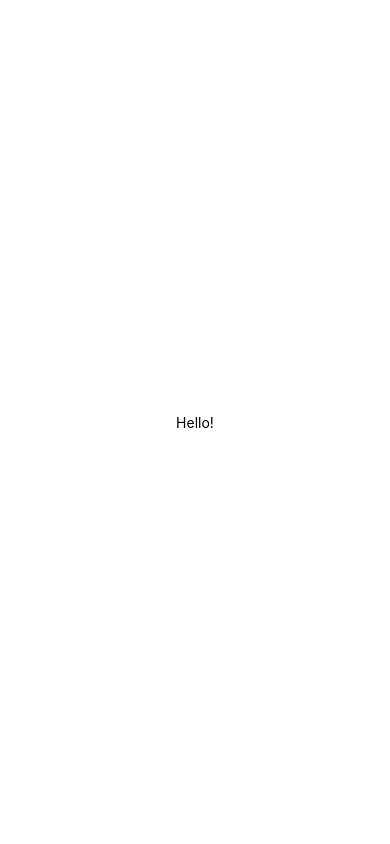
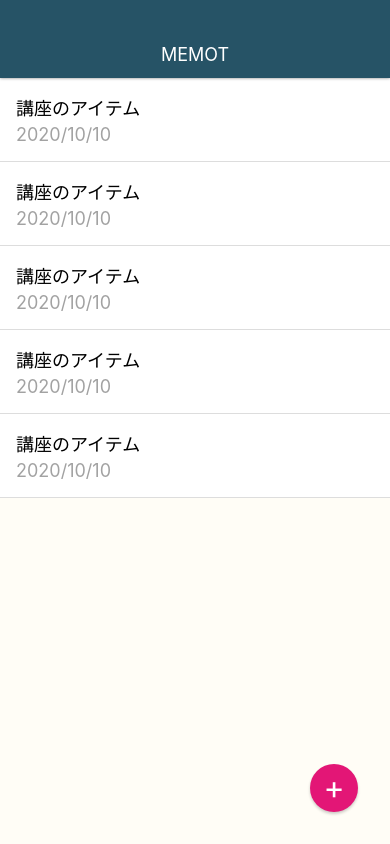
Before and after one commit to ffqwe/MemoApp, a React Native app: screen / in a window 390 px wide. Built offline with nearby package versions, Linux system fonts and the light colour scheme.

Commit message:
Create MemoList

```diff
--- a/App.js
+++ b/App.js
@@ -1,12 +1,50 @@
 import { StatusBar } from 'expo-status-bar';
 import React from 'react';
 import { StyleSheet, Text, View } from 'react-native';
+
+
 
 export default class App extends React.Component {
     render()  {
       return(
     <View style={styles.container}>
-      <Text>Hello!</Text>
+
+      <View style={styles.appbar}>
+        <View>
+          <Text style={styles.appbarTitle}>MEMOT</Text>
+        </View>
+      </View>
+
+      <View style={styles.memoList}>
+        <View style={styles.memoListItem}>
+         <Text style={styles.memoTitle}>講座のアイテム</Text>
+         <Text style={styles.memoDate}>2020/10/10</Text>
+        </View>
+
+        <View style={styles.memoListItem}>
+         <Text style={styles.memoTitle}>講座のアイテム</Text>
+         <Text style={styles.memoDate}>2020/10/10</Text>
+        </View>
+
+        <View style={styles.memoListItem}>
+         <Text style={styles.memoTitle}>講座のアイテム</Text>
+         <Text style={styles.memoDate}>2020/10/10</Text>
+        </View>
+
+        <View style={styles.memoListItem}>
+         <Text style={styles.memoTitle}>講座のアイテム</Text>
+         <Text style={styles.memoDate}>2020/10/10</Text>
+        </View>
+
+        <View style={styles.memoListItem}>
+         <Text style={styles.memoTitle}>講座のアイテム</Text>
+         <Text style={styles.memoDate}>2020/10/10</Text>
+        </View>
+      </View>
+
+      <View style={styles.memoAppButton}>
+        <Text style={styles.memoAddButtonTitle}>+</Text>
+      </View>
     </View>
     );
   }
@@ -15,8 +53,68 @@
 const styles = StyleSheet.create({
   container: {
     flex: 1,
-    backgroundColor: '#fff',
+    backgroundColor: '#FFFDF6',
     alignItems: 'center',
     justifyContent: 'center',
+    paddingTop: 78,
   },
+  memoAppButton:{
+    position: 'absolute',
+    bottom: 32,
+    right: 32,
+    width: 48,
+    height: 48,
+    backgroundColor: '#E31676',
+    borderRadius: 24,
+    justifyContent: 'center',
+    alignItems: 'center',
+    shadowColor: '#000',
+    shadowOffset: { width: 0, height: 2 },
+    shadowOpacity: 0.2,
+    shadowRadius: 3,
+  },
+  memoAddButtonTitle: {
+    fontSize: 32,
+    lineHeight: 32,
+    color: '#fff',
+  },
+  memoList: {
+    width: '100%',
+    flex: 1,
+  },
+  memoListItem: {
+    padding: 16,
+    borderBottomWidth: 1,
+    borderBottomColor: '#ddd',
+    backgroundColor: '#fff',
+  },
+  memoTitle: {
+    fontSize: 18,
+    marginBottom: 4,
+  },
+  memoDate: {
+    fontSize: 18,
+    color: '#a2a2a2',
+  },
+  appbar:{
+    position: 'absolute',
+    top: 0,
+    left: 0,
+    right: 0,
+    height: 78,
+    paddingTop: 30,
+    backgroundColor: '#265366',
+    justifyContent: 'center',
+    alignItems: 'center',
+    shadowColor: '#000',
+    shadowOffset: { width: 0, height: 0 },
+    shadowOpacity: 0.5,
+    shadowRadius: 3,
+    zIndex: 10,
+  },
+  appbarTitle: {
+    color: '#fff',
+    fontSize: 18,
+  },
+
 });
```
Also changed, not shown: src/elements/BodyText.js (added, +26 -0 lines).
